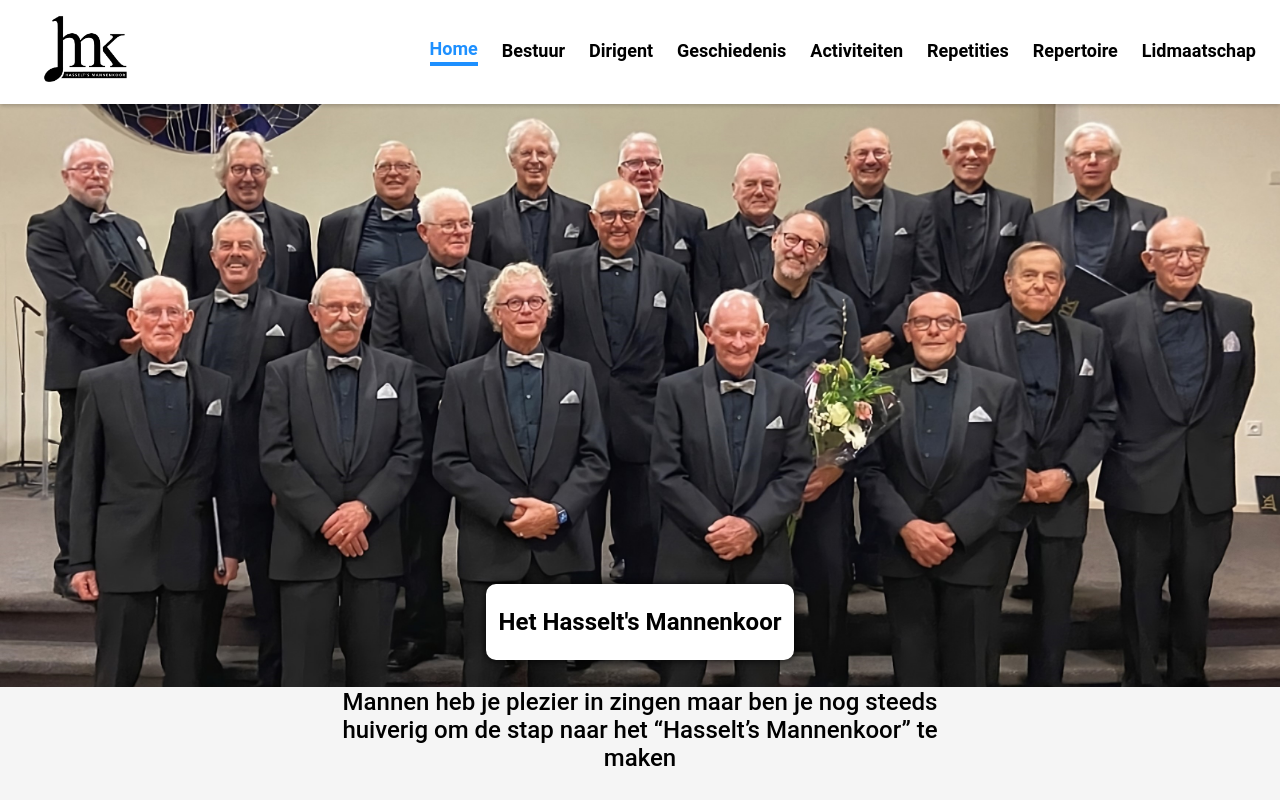
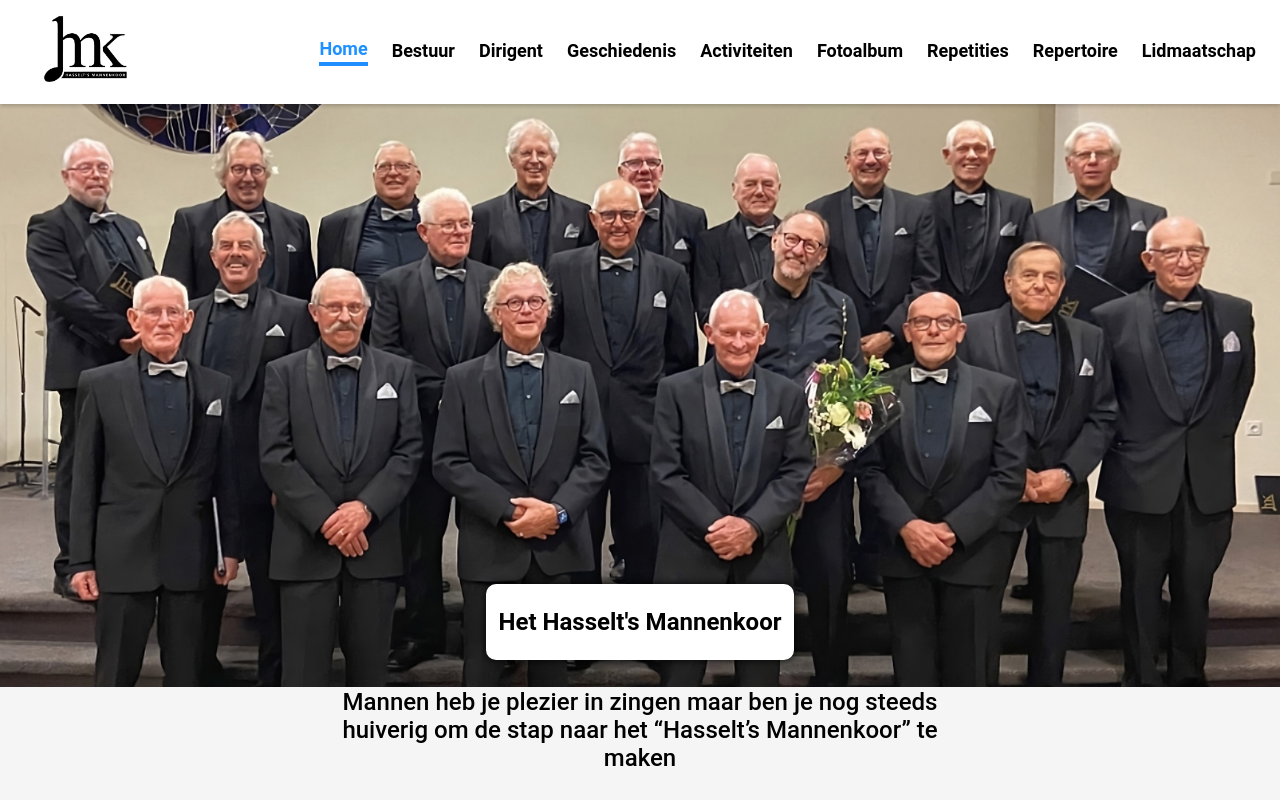
Before and after one commit to Rick-VA/mannenkoor-hasselt, a Vue app: page / in a window 1280 px wide. Shown: the top 800 px of the page. Built offline with nearby package versions, Linux system fonts and the light colour scheme.

Commit message:
feat: added new page to the navbar

```diff
--- a/src/components/NavBarComponent.vue
+++ b/src/components/NavBarComponent.vue
@@ -43,6 +43,10 @@ export default {
         {
           route: "/activiteiten",
           name: "Activiteiten",
+        },
+        {
+          route: "/fotoalbum",
+          name: "Fotoalbum",
         },
         {
           route: "/repetities",
@@ -136,7 +140,7 @@ export default {
     background: black;
   }
 
-  @media (max-width: 900px) {
+  @media (max-width: 1150px) {
     .hamburger {
       display: block;
     }
```
